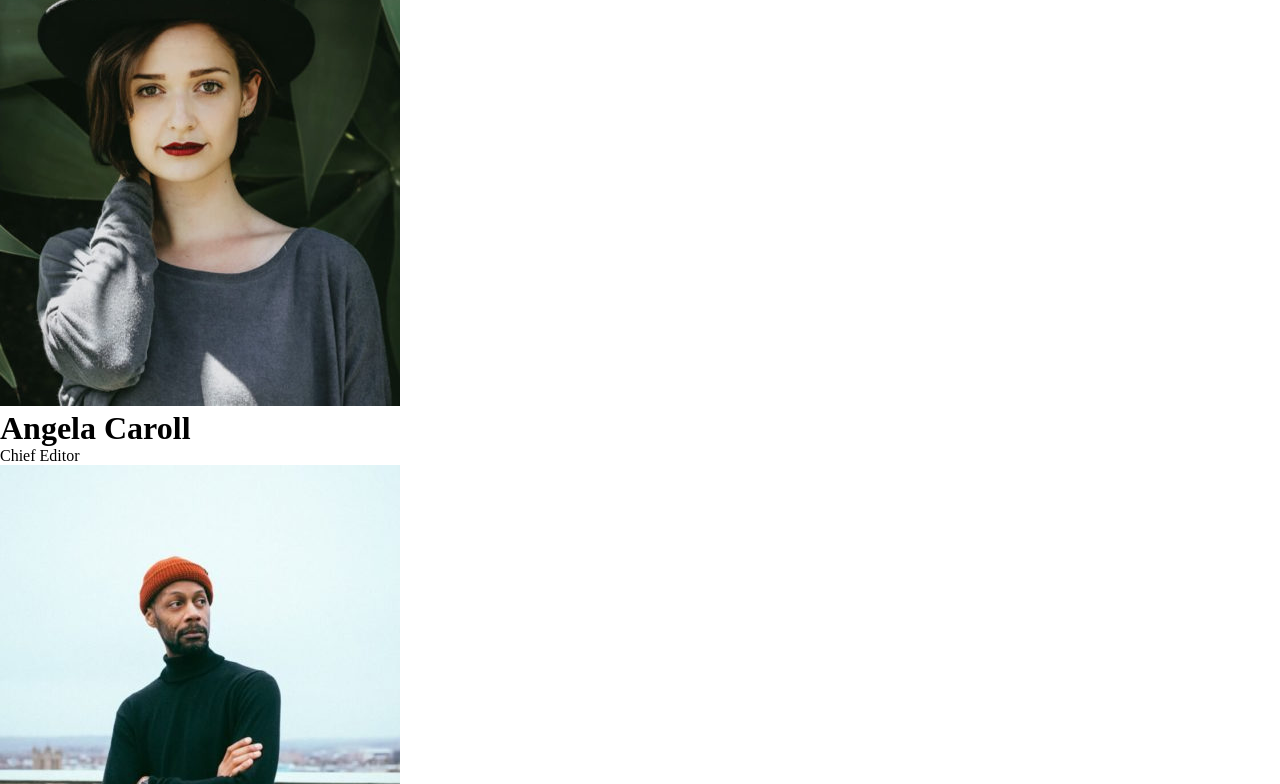
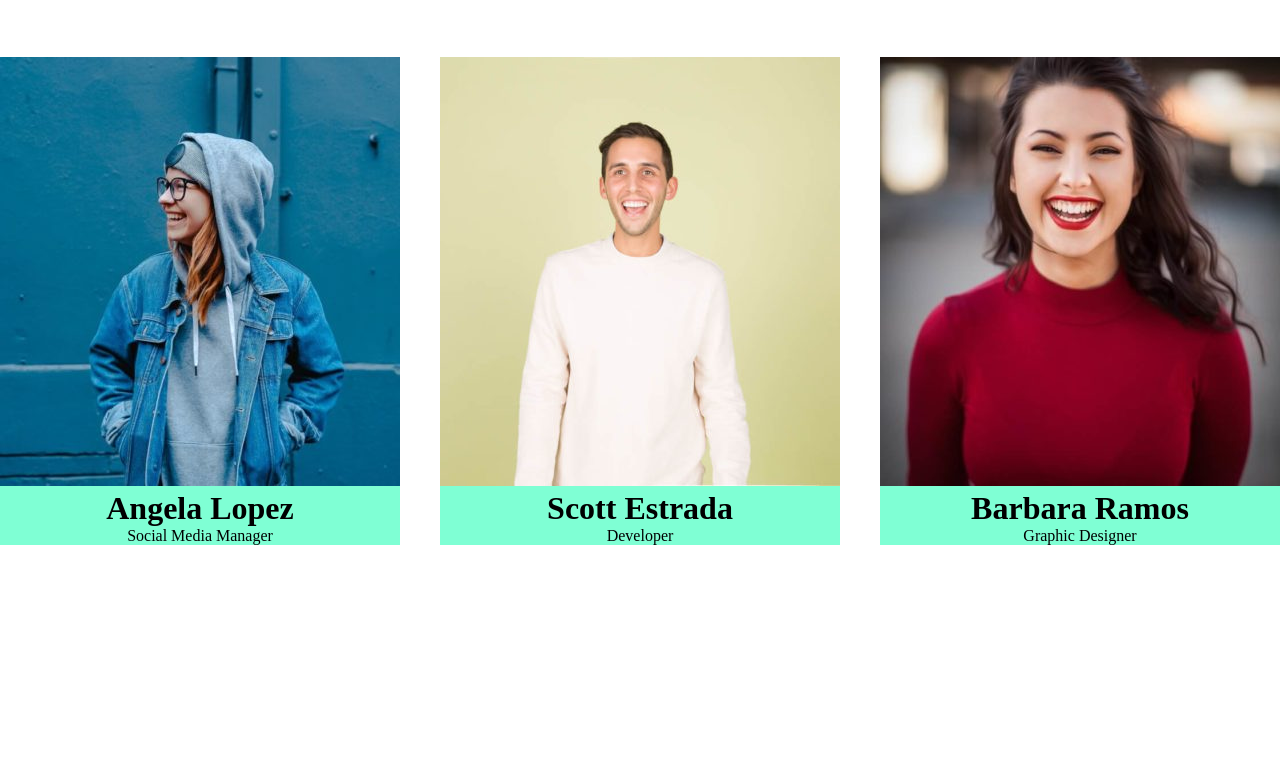
Before and after one commit to NicoloFaccio/js-our-team, a plain HTML site: page index.html in a window 1280 px wide. Shown: the part 511-1295 px from the top of the page. After the commit the page ends 1076 px from the top, so only its background shows below. Drawn offline with Linux system fonts and the light colour scheme.

Commit message:
fixed the CSS of the cards

```diff
--- a/assets/CSS/main.css
+++ b/assets/CSS/main.css
@@ -3,3 +3,27 @@
     padding: 0;
     box-sizing: border-box;
 }
+
+main {
+    display: flex;
+    justify-content: space-between;
+    flex-wrap: wrap;
+    gap: 20px;
+}
+
+main > div {
+    width: calc(100% / 3)-20px;
+    margin-block: 20px;
+
+    background-color: aquamarine;
+}
+
+div > img {
+    width: 100%;
+}
+
+main > div div {
+    display: flex;
+    flex-direction: column;
+    align-items: center;
+}
```
